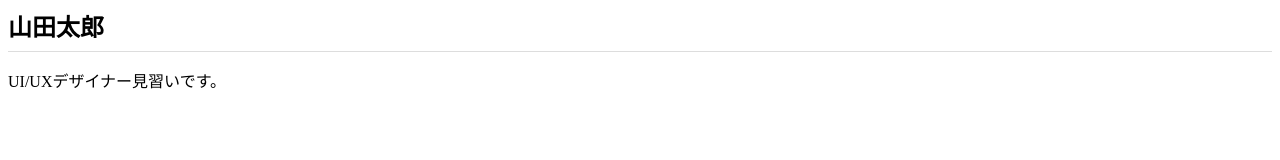
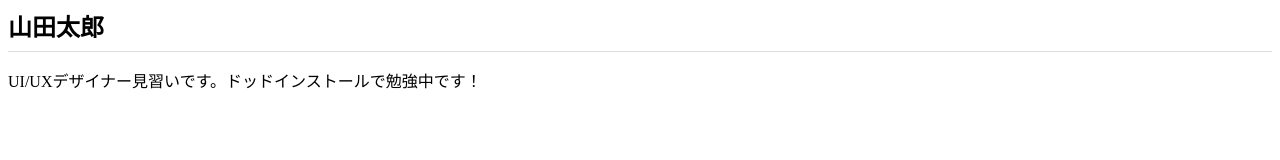
Before and after one commit to Kitakaru/dotinstall.github.io, a plain HTML site: page index.html in a window 1280 px wide. Drawn offline with Linux system fonts and the light colour scheme.

Commit message:
Add files via upload

```diff
--- a/index.html
+++ b/index.html
@@ -7,6 +7,6 @@
 </head>
 <body>
   <h1>山田太郎</h1>
-  <p>UI/UXデザイナー見習いです。</p>
+  <p>UI/UXデザイナー見習いです。ドッドインストールで勉強中です！</p>
 </body>
 </html>
```
